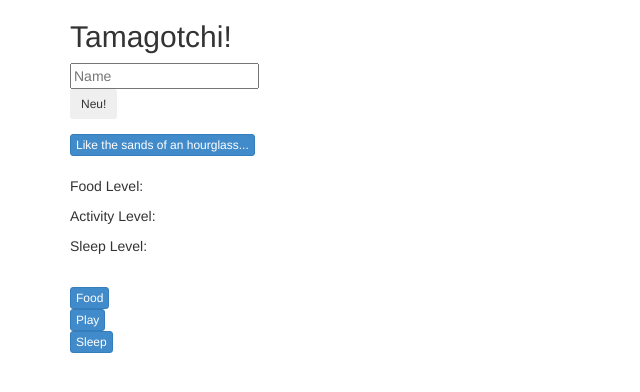
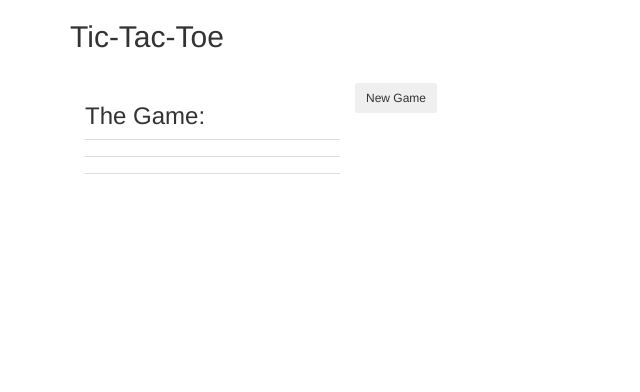
Before and after one commit to TheWeepingGorilla/tic-tac-toe, a plain HTML site: page index.html in a window 1280 px wide. Shown: the whole page, without its empty margins (0-640 px from the left). Drawn offline with Linux system fonts and the light colour scheme.

Commit message:
Test HTML begun

```diff
--- a/index.html
+++ b/index.html
@@ -7,33 +7,35 @@
     <script src="js/jquery-1.11.1.js"></script>
     <script src="js/scripts.js"></script>
 
-    <title>Tamagotchi</title>
+    <title>Tic-Tac-Toe</title>
   </head>
   <body>
     <div class="container">
-      <h2>Tamagotchi!</h2>
-      <form id="new-tamagotchi-form">
-        <div class="form-group">
-          <input id='new-tamagotchi-name' type="text" placeholder="Name">
-          <br>
-          <button type="submit" class="btn btn-sm">Neu!</button>
-        </div>
-      </form>
-
-
-      <button type="button" id="hourglass" class="btn btn-primary btn-xs">Like the sands of an hourglass...</button>
+      <h2>Tic-Tac-Toe</h2>
       <br>
-      <br>
-      <p>Food Level: <span id="food"></span></p>
-      <p>Activity Level: <span id="activity"></span></p>
-      <p>Sleep Level: <span id="sleep"></span></p>
-      <br>
-      <button type="button" id="foodbtn" class="btn btn-primary btn-xs">Food</button>
-      <br>
-      <button type="button" id="playbtn" class="btn btn-primary btn-xs">Play</button>
-      <br>
-      <button type="button" id="sleepbtn" class="btn btn-primary btn-xs">Sleep</button>
-      <br>
+      <button type="submit" id="new-game" class="btn btn-sm">New Game</button>
+      <div class="col-md-3">
+        <h3>The Game:</h3>
+        <table id="result-table" class="table table-hover">
+          <tbody>
+            <tr>
+              <td id="zero-zero"></td>
+              <td id="one-zero"></td>
+              <td id="two-zero"></td>
+            </tr>
+            <tr>
+              <td id="zero-one"></td>
+              <td id="one-one"></td>
+              <td id="two-one"></td>
+            </tr>
+            <tr>
+              <td id="zero-two"></td>
+              <td id="one-two"></td>
+              <td id="two-two"></td>
+            </tr>
+          </tbody>
+        </table>
+      </div>
     </div>
   </body>
 </html>
--- a/js/scripts.js
+++ b/js/scripts.js
@@ -136,48 +136,50 @@
 }
 
 
-// $(document).ready(function() {
-//   $('#new-tamagotchi-form').submit(function(event) {
-//     var newTamagotchi = Object.create(Tamagotchi);
+$(document).ready(function() {
+  $('#new-game').click(function(event) {
+    var newGame = Object.create(Game);
+    newGame.initialize();
+    alert("Game initialized!");
 
-//     newTamagotchi.initialize($('input#new-tamagotchi-name').val());
-//     $('#food').append(newTamagotchi.foodLevel);
-//     $('#activity').append(newTamagotchi.activityLevel);
-//     $('#sleep').append(newTamagotchi.sleepLevel);
-//     event.preventDefault();
+    // newTamagotchi.initialize($('input#new-tamagotchi-name').val());
+    // $('#food').append(newTamagotchi.foodLevel);
+    // $('#activity').append(newTamagotchi.activityLevel);
+    // $('#sleep').append(newTamagotchi.sleepLevel);
+    // event.preventDefault();
 
-//     $('#hourglass').click(function(event) {
-//       newTamagotchi.hungry();
-//       newTamagotchi.sleepy();
-//       newTamagotchi.bored();
-//       if (!newTamagotchi.isAlive()) {
-//         alert("Game Over man!  Game over!");
-//       }
-//       $('#food').empty();
-//       $('#food').append(newTamagotchi.foodLevel);
-//       $('#activity').empty();
-//       $('#activity').append(newTamagotchi.activityLevel);
-//       $('#sleep').empty();
-//       $('#sleep').append(newTamagotchi.sleepLevel);
-//     });
+    // $('#hourglass').click(function(event) {
+    //   newTamagotchi.hungry();
+    //   newTamagotchi.sleepy();
+    //   newTamagotchi.bored();
+    //   if (!newTamagotchi.isAlive()) {
+    //     alert("Game Over man!  Game over!");
+    //   }
+    //   $('#food').empty();
+    //   $('#food').append(newTamagotchi.foodLevel);
+    //   $('#activity').empty();
+    //   $('#activity').append(newTamagotchi.activityLevel);
+    //   $('#sleep').empty();
+    //   $('#sleep').append(newTamagotchi.sleepLevel);
+    // });
 
-//     $('#foodbtn').click(function(event) {
-//       newTamagotchi.fed();
-//       $('#food').empty();
-//       $('#food').append(newTamagotchi.foodLevel);
-//     });
+    // $('#foodbtn').click(function(event) {
+    //   newTamagotchi.fed();
+    //   $('#food').empty();
+    //   $('#food').append(newTamagotchi.foodLevel);
+    // });
 
-//     $('#playbtn').click(function(event) {
-//       newTamagotchi.recess();
-//       $('#activity').empty();
-//       $('#activity').append(newTamagotchi.activityLevel);
-//     });
+    // $('#playbtn').click(function(event) {
+    //   newTamagotchi.recess();
+    //   $('#activity').empty();
+    //   $('#activity').append(newTamagotchi.activityLevel);
+    // });
 
-//     $('#sleepbtn').click(function(event) {
-//       newTamagotchi.sleepyTime();
-//       $('#sleep').empty();
-//       $('#sleep').append(newTamagotchi.sleepLevel);
-//     });
+    // $('#sleepbtn').click(function(event) {
+    //   newTamagotchi.sleepyTime();
+    //   $('#sleep').empty();
+    //   $('#sleep').append(newTamagotchi.sleepLevel);
+    // });
 
-//   });
-// });
+  });
+});
```
